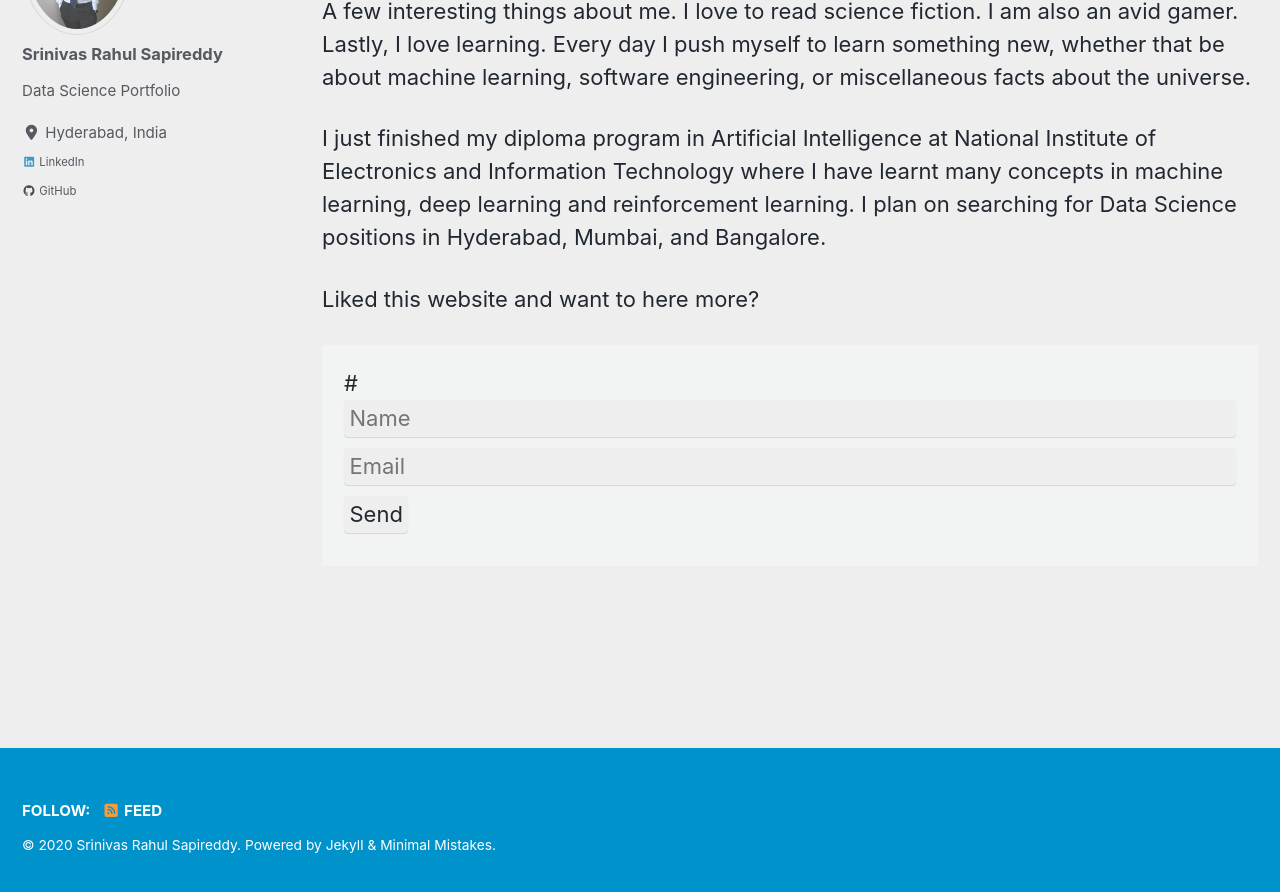
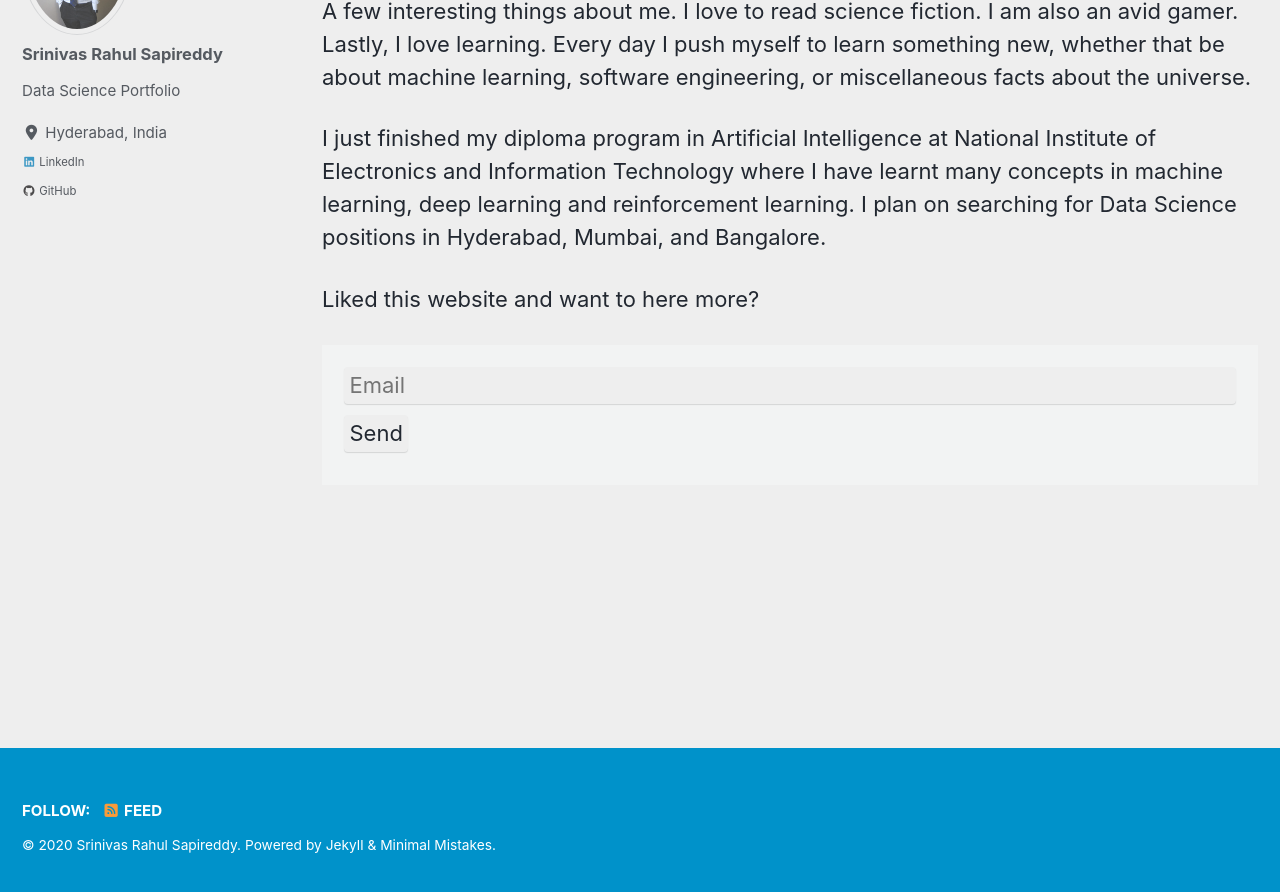
Before and after one commit to srsapireddy/srsapireddy.github.io, a Jekyll site: the page built from _pages/about.md, in a window 1280 px wide and 900 px high, scrolled down 736 px. Shown: the top 892 px of the window. Built offline with Jekyll 4.4.1, drawn with Linux system fonts in a browser that asks for light colours; cached includes are drawn as plain includes; nearby versions of some CDN libraries.

Commit message:
new gith

```diff
--- a/_pages/about.md
+++ b/_pages/about.md
@@ -15,7 +15,6 @@ I just finished my diploma program in Artificial Intelligence at National Instit
 Liked this website and want to here more?
 <form action="https://formspree.io/sapireddyrahul@gmail.com"
       method="POST">
-    # <input type="text" placeholder="Name" name="name">
     <input type="email" placeholder="Email" name="_replyto" required>
     <input type="submit" value="Send">
 </form>
```
